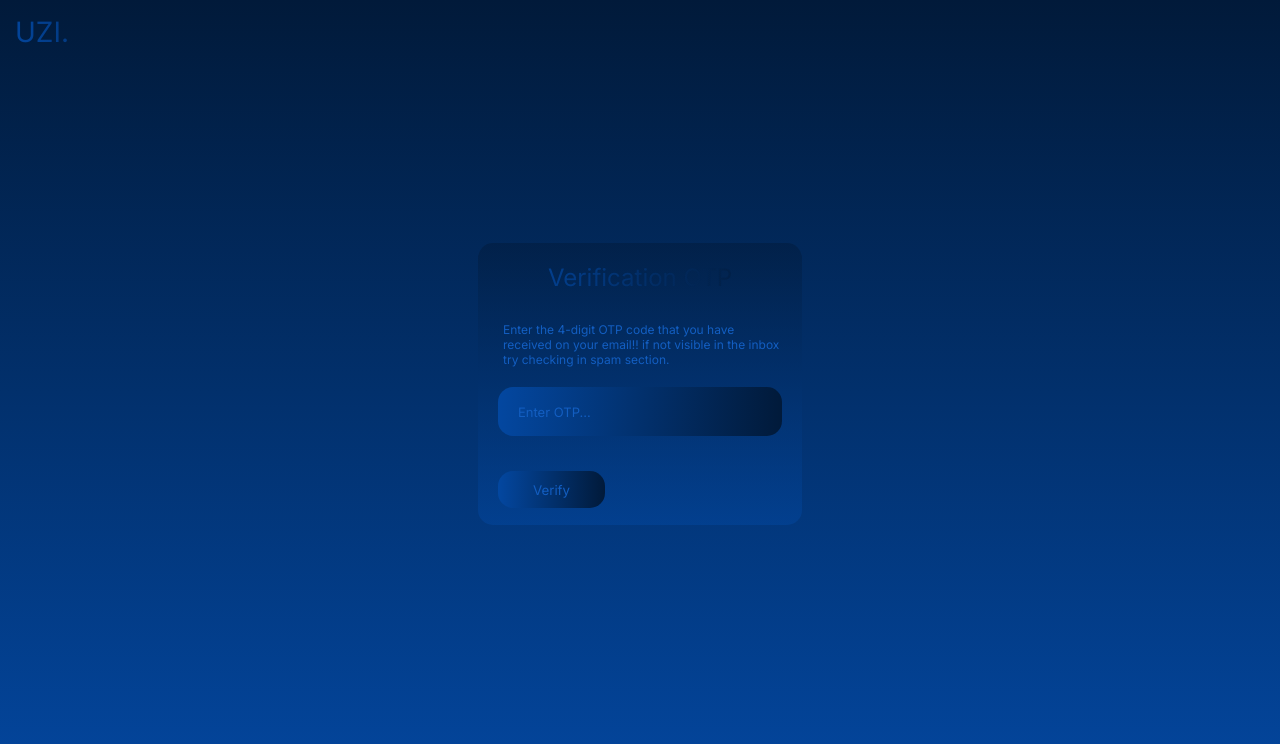
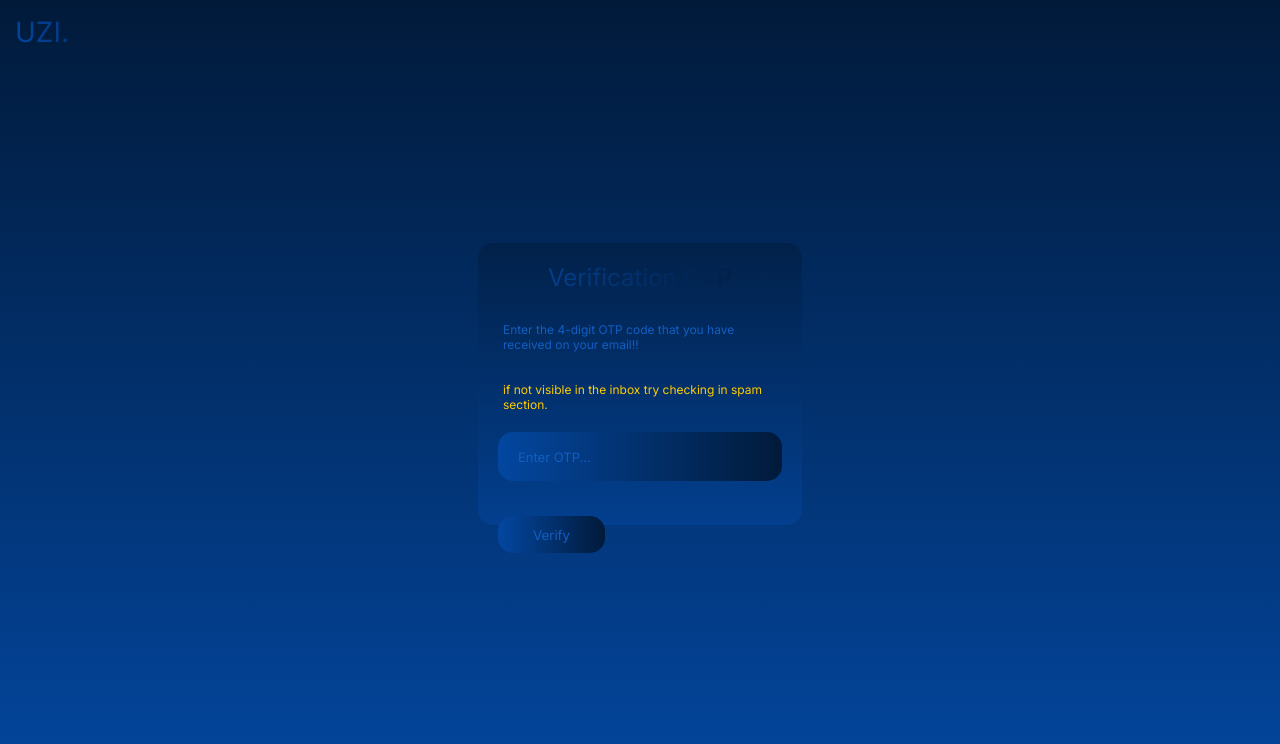
Before and after one commit to Gaurav99696/UZI_Frontend, a React (Create React App) app: page /#/varify in a window 1280 px wide. Shown: the top 744 px of the page. Built offline with nearby package versions, Linux system fonts and the light colour scheme.

Commit message:
few ui updates

```diff
--- a/src/Pages/VarificatonOTP.jsx
+++ b/src/Pages/VarificatonOTP.jsx
@@ -57,6 +57,8 @@ const VerificationOTP = () => {
             <div className="text">Verification OTP</div>
             <p>
               Enter the 4-digit OTP code that you have received on your email!!
+            </p>
+            <p style={{ color: "#ffcc00 " }}>
               if not visible in the inbox try checking in spam section.
             </p>
             <input
```
